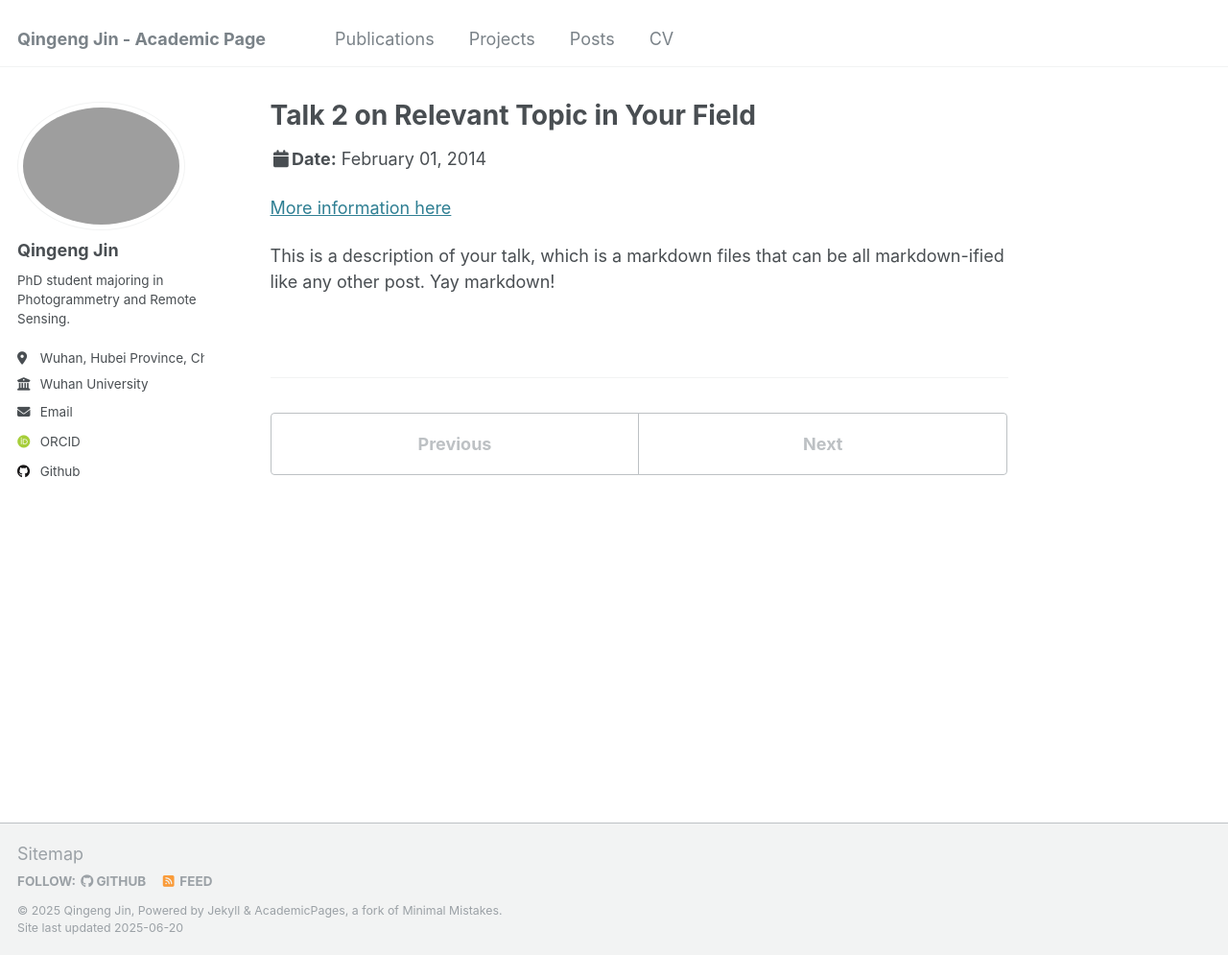
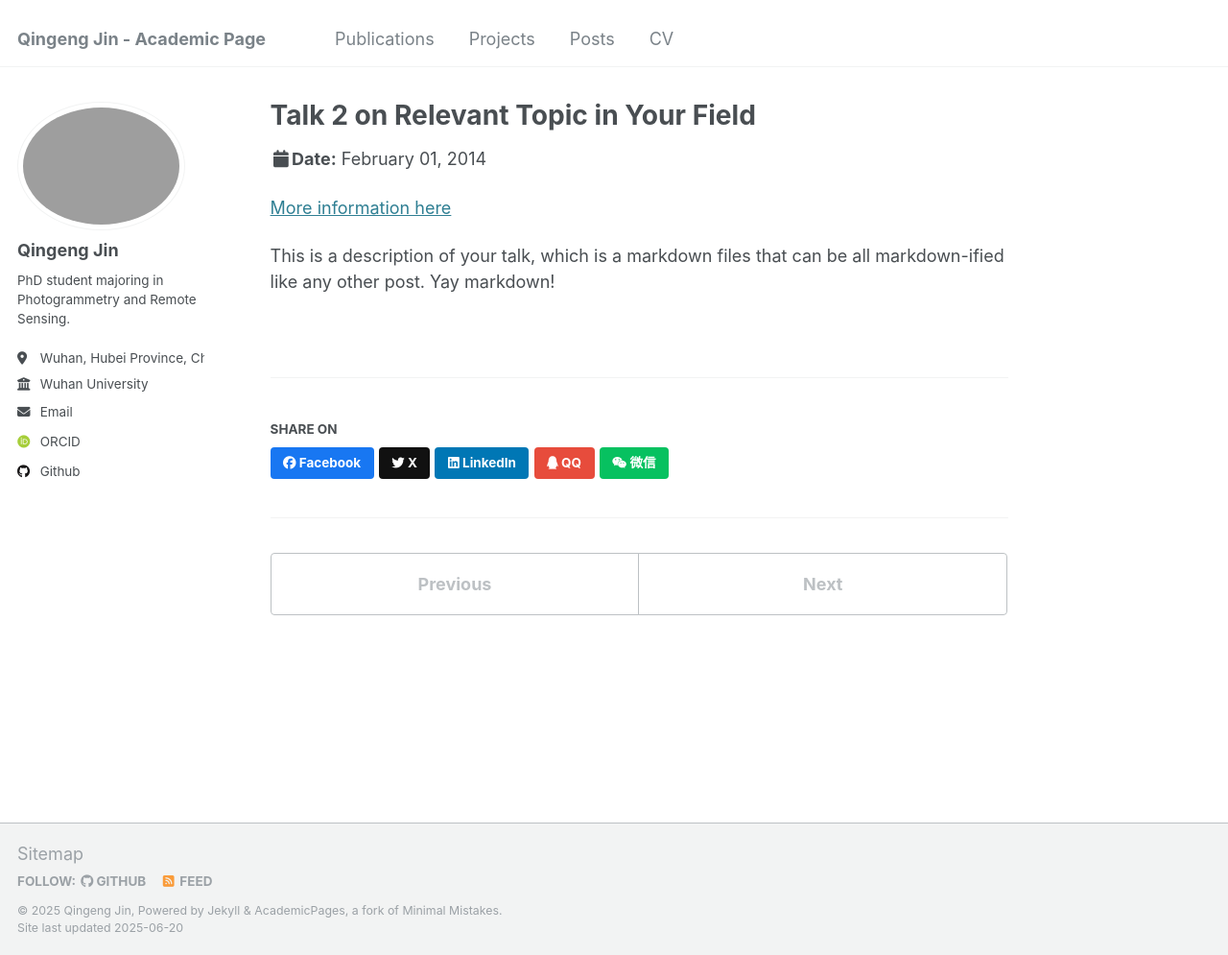
Before and after one commit to Jin-qg/jin-qg.github.io, a Jekyll site: the page built from _talks/2014-02-01-talk-2.md, in a window 1280 px wide and 995 px high. Shown: the whole window at 96% size. Built offline with Jekyll 4.4.1, drawn with Linux system fonts in a browser that asks for light colours; some web fonts are replaced.

Commit message:
update: 250620-2

```diff
--- a/_config.yml
+++ b/_config.yml
@@ -237,7 +237,7 @@ defaults:
       author_profile: true
       read_time: false
       comments: false
-      share: false
+      share: true
       related: true
   # _pages
   - scope:
@@ -280,7 +280,7 @@ defaults:
     values:
       layout: talk
       author_profile: true
-      share: false
+      share: true
 
 
 # Sass/SCSS
--- a/_includes/social-share.html
+++ b/_includes/social-share.html
@@ -1,13 +1,62 @@
 {% include base_path %}
+
+<!-- Icon color -->
+<style>
+.btn--twitter {
+  background: #111111 !important;   /* X黑 */
+  color: #fff !important;
+}
+.btn--facebook {
+  background: #1877F2 !important;
+  color: #fff !important;
+}
+.btn--linkedin {
+  background: #0077B5 !important;
+  color: #fff !important;
+}
+.btn--qq {
+  background: #e74c3c !important;
+  color: #fff !important;
+}
+.btn--wechat {
+  background: #07C160 !important;
+  color: #fff !important;
+}
+.btn--qq:hover,
+.btn--wechat:hover {
+  opacity: 0.85;
+}
+</style>
 
 <section class="page__share">
   {% if site.data.ui-text[site.locale].share_on_label %}
     <h4 class="page__share-title">{{ site.data.ui-text[site.locale].share_on_label | default: "Share on" }}</h4>
   {% endif %}
 
-  <a href="https://twitter.com/intent/tweet?text={{ base_path }}{{ page.url }}" class="btn btn--twitter" title="{{ site.data.ui-text[site.locale].share_on_label | default: 'Share on' }} Twitter"><i class="fab fa-twitter" aria-hidden="true"></i><span> Twitter</span></a>
-
   <a href="https://www.facebook.com/sharer/sharer.php?u={{ base_path }}{{ page.url }}" class="btn btn--facebook" title="{{ site.data.ui-text[site.locale].share_on_label | default: 'Share on' }} Facebook"><i class="fab fa-facebook" aria-hidden="true"></i><span> Facebook</span></a>
 
+  <a href="https://twitter.com/intent/tweet?text={{ base_path }}{{ page.url }}" class="btn btn--twitter" title="{{ site.data.ui-text[site.locale].share_on_label | default: 'Share on' }} Twitter"><i class="fab fa-twitter" aria-hidden="true"></i><span> X</span></a>
+
   <a href="https://www.linkedin.com/shareArticle?mini=true&url={{ base_path }}{{ page.url }}" class="btn btn--linkedin" title="{{ site.data.ui-text[site.locale].share_on_label | default: 'Share on' }} LinkedIn"><i class="fab fa-linkedin" aria-hidden="true"></i><span> LinkedIn</span></a>
+
+  <a href="https://connect.qq.com/widget/shareqq/index.html?url={{ base_path }}{{ page.url }}&title={{ page.title | url_encode }}" class="btn btn--qq" title="{{ site.data.ui-text[site.locale].share_on_label | default: 'Share on' }} QQ" target="_blank"><i class="fab fa-qq" aria-hidden="true"></i><span> QQ</span></a>
+
+  <a href="javascript:void(0);" class="btn btn--wechat" title="{{ site.data.ui-text[site.locale].share_on_label | default: 'Share on' }} WeChat" onclick="showWeChatQRCode()"><i class="fab fa-weixin" aria-hidden="true"></i><span> 微信</span></a>
+  <div id="wechat-qrcode-modal" style="display:none;position:fixed;left:0;top:0;width:100vw;height:100vh;background:rgba(0,0,0,0.5);z-index:9999;align-items:center;justify-content:center;">
+  <div style="background:#fff;padding:24px;border-radius:8px;position:relative;">
+    <span style="position:absolute;right:8px;top:8px;cursor:pointer;font-size:20px;" onclick="document.getElementById('wechat-qrcode-modal').style.display='none'">&times;</span>
+    <div id="wechat-qrcode"></div>
+        <p style="text-align:center;margin-top:8px;">微信扫码分享</p>
+    </div>
+  </div>
+<script>
+        function showWeChatQRCode() {
+        var modal = document.getElementById('wechat-qrcode-modal');
+        modal.style.display = 'flex';
+        // 生成二维码（需引入 qrcode.js）
+        if (!document.getElementById('wechat-qrcode').hasChildNodes()) {
+        new QRCode(document.getElementById('wechat-qrcode'), window.location.origin + '{{ base_path }}{{ page.url }}');
+        }
+        }
+</script>
 </section>
```
Also changed, not shown: run-cmd.txt (+8 -2 lines).
